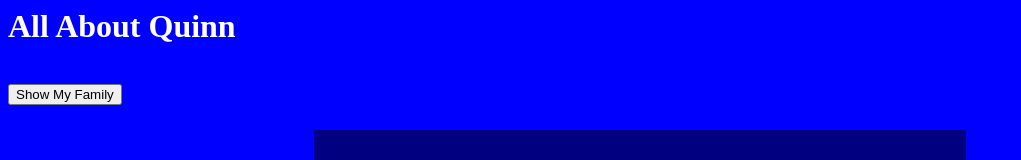
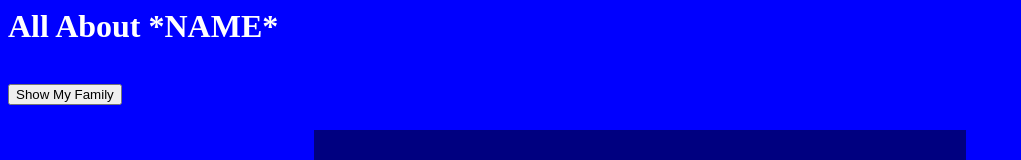
Before and after one commit to introtopcpgrmblox/starting, a plain HTML site: page index.html in a window 1280 px wide. Shown: the top 160 px of the page, without its empty margins (0-1021 px from the left). Drawn offline with nearby package versions, Linux system fonts and the light colour scheme.

Commit message:
Update index.html

```diff
--- a/index.html
+++ b/index.html
@@ -49,7 +49,7 @@ img {
 </style>
 </head>
 <body>
-<h1>All About Quinn</h1>
+<h1>All About *NAME*</h1>
 <br>
 <button id="family">Show My Family</button>
 <div id="familydiv">
```
